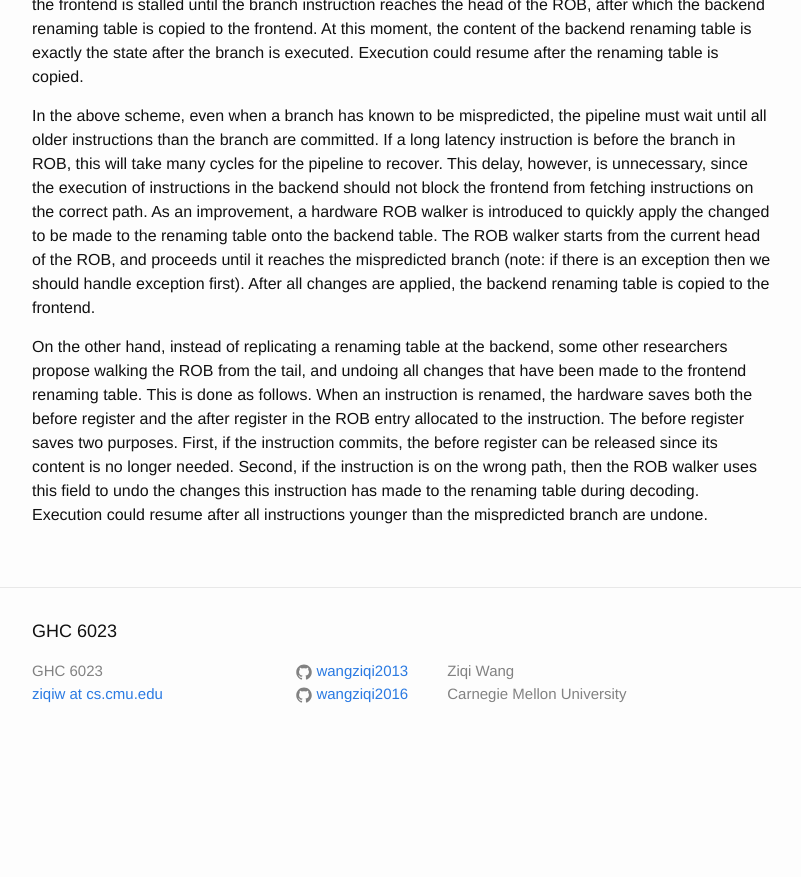
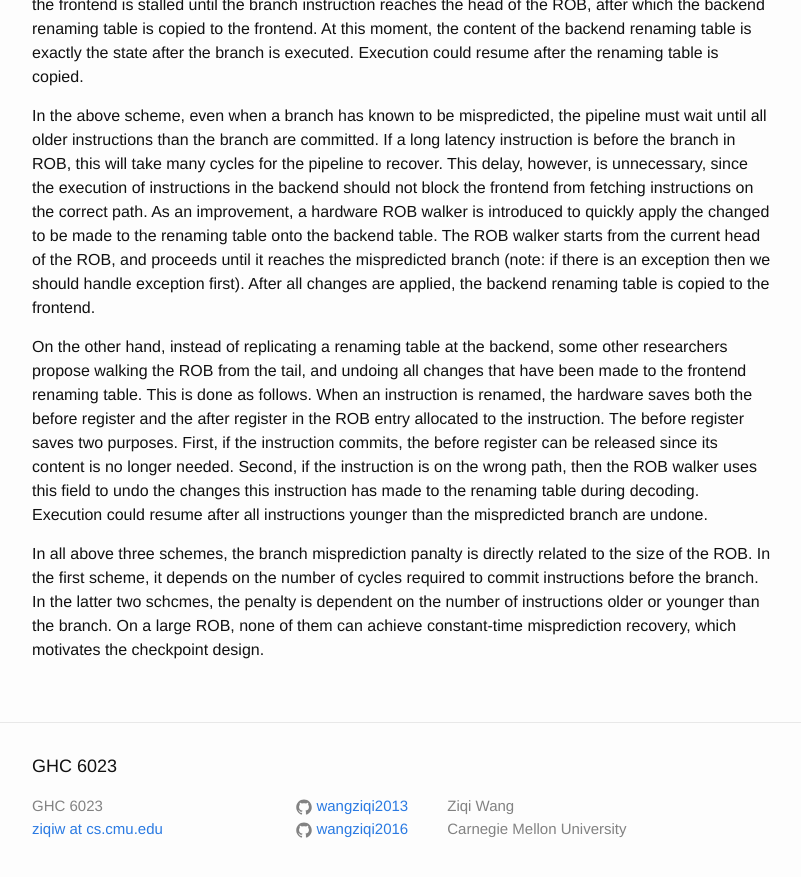
Before and after one commit to wangziqi2013/wangziqi2013.github.io, a Jekyll site: the page built from _posts/2019-09-12-checkpoint-processing-and-recovery.markdown, in a window 1280 px wide and 900 px high, scrolled down 1108 px. Shown: the top 877 px of the window, without its empty margins (238-1039 px from the left). Built offline with Jekyll 4.4.1, drawn with Linux system fonts in a browser that asks for light colours; before the commit the page ends 1873 px from its top, so only the background shows below that.

Commit message:
Adding motivation

```diff
--- a/_posts/2019-09-12-checkpoint-processing-and-recovery.markdown
+++ b/_posts/2019-09-12-checkpoint-processing-and-recovery.markdown
@@ -52,3 +52,8 @@ to the instruction. The before register saves two purposes. First, if the instru
 be released since its content is no longer needed. Second, if the instruction is on the wrong path, then the ROB walker
 uses this field to undo the changes this instruction has made to the renaming table during decoding. Execution could
 resume after all instructions younger than the mispredicted branch are undone.
+
+In all above three schemes, the branch misprediction panalty is directly related to the size of the ROB. In the first scheme,
+it depends on the number of cycles required to commit instructions before the branch. In the latter two schcmes, the penalty is
+dependent on the number of instructions older or younger than the branch. On a large ROB, none of them can achieve constant-time
+misprediction recovery, which motivates the checkpoint design.
```
